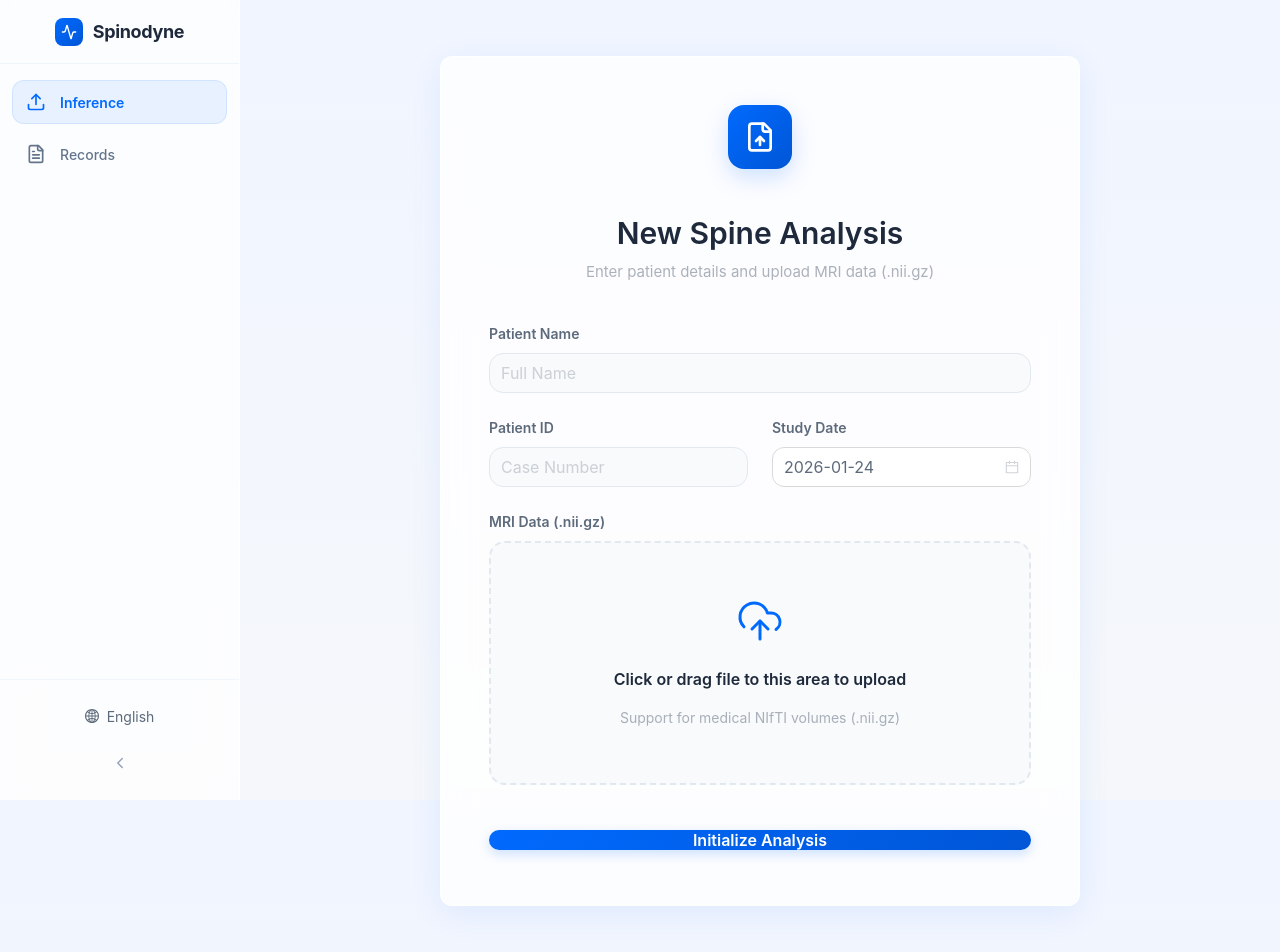
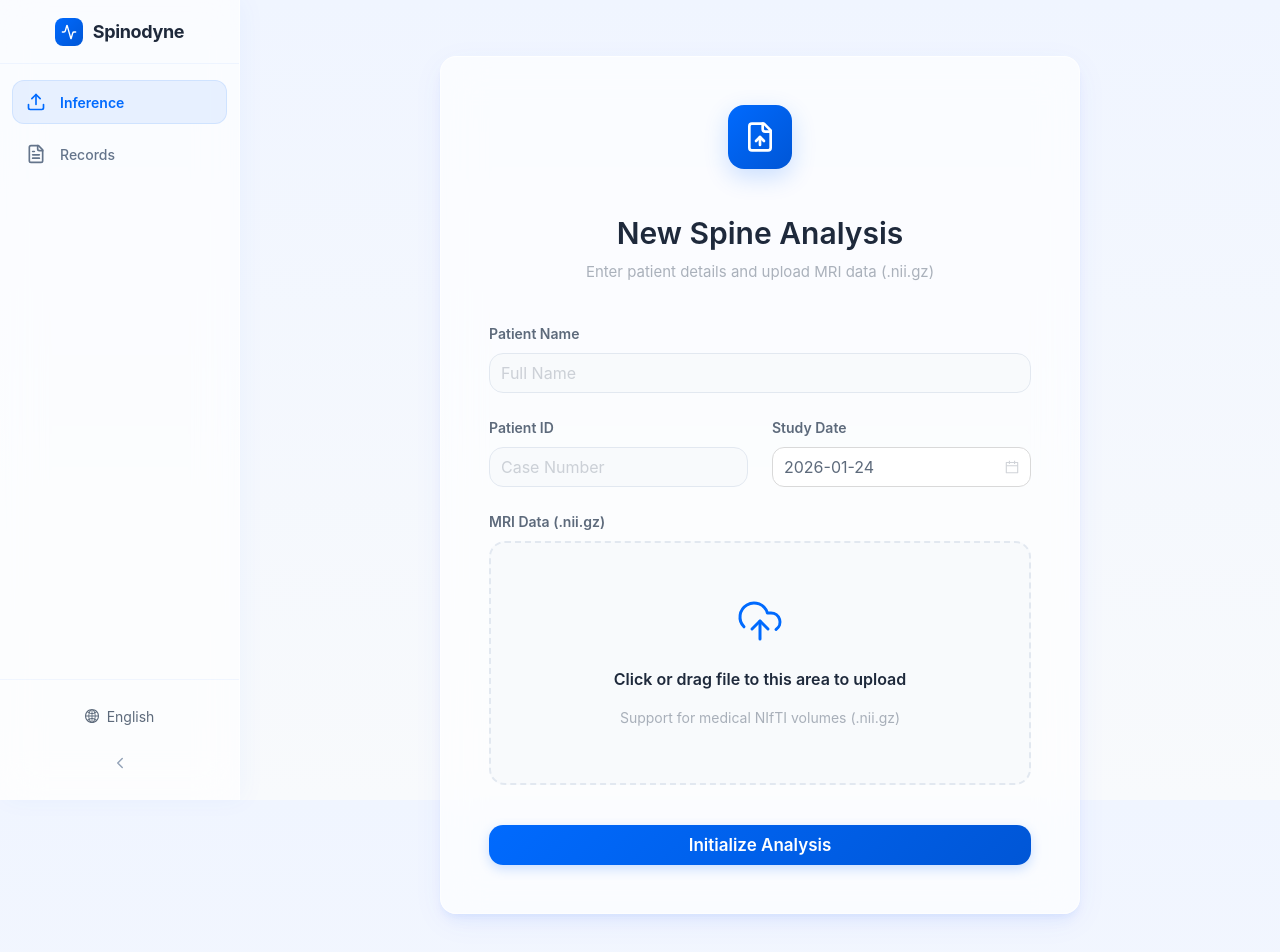
Before and after one commit to Albertzry/Spinodyne, a React (Vite) app in the folder frontend/: page /inference in a window 1280 px wide. Shown: the top 952 px of the page. Built offline with nearby package versions, Linux system fonts and the light colour scheme.

Commit message:
feat：优化排版

```diff
--- a/frontend/src/index.css
+++ b/frontend/src/index.css
@@ -1,10 +1,14 @@
 :root {
   --brand-primary: #006AFE;
   --brand-gradient: linear-gradient(135deg, #006AFE 0%, #0056D6 100%);
-  --app-bg: linear-gradient(180deg, #F0F5FF 0%, #F5F7FA 100%);
-  --glass-bg: rgba(255, 255, 255, 0.75);
+  --app-bg: linear-gradient(180deg, #F0F5FF 0%, #F8FAFC 100%);
+  --glass-bg: rgba(255, 255, 255, 0.65);
   --glass-border: rgba(255, 255, 255, 0.6);
-  --glass-shadow: 0 8px 32px 0 rgba(0, 106, 254, 0.08);
+  --glass-highlight: rgba(255, 255, 255, 0.8);
+  --glass-shadow:
+    0 4px 6px -1px rgba(0, 106, 254, 0.05),
+    0 10px 15px -3px rgba(0, 106, 254, 0.05),
+    0 8px 32px 0 rgba(0, 106, 254, 0.05);
   --card-shadow: 0 4px 20px -2px rgba(0, 106, 254, 0.08);
   --hover-shadow: 0 10px 25px -5px rgba(0, 106, 254, 0.12);
 }
@@ -23,11 +27,12 @@ body {
 /* Glassmorphism Utility */
 .glass-panel {
   background: var(--glass-bg);
-  backdrop-filter: blur(16px);
-  -webkit-backdrop-filter: blur(16px);
+  backdrop-filter: blur(20px);
+  -webkit-backdrop-filter: blur(20px);
   border: 1px solid var(--glass-border);
+  border-top: 1px solid var(--glass-highlight); /* Top highlight simulating light */
   box-shadow: var(--glass-shadow);
-  border-radius: 12px;
+  border-radius: 16px;
 }
 
 /* Custom Component Overrides */
--- a/frontend/src/layouts/MainLayout.tsx
+++ b/frontend/src/layouts/MainLayout.tsx
@@ -44,9 +44,11 @@ const MainLayout: React.FC<MainLayoutProps> = ({ children }) => {
           top: 0,
           bottom: 0,
           zIndex: 100,
-          background: 'rgba(255, 255, 255, 0.8)',
+          background: 'rgba(255, 255, 255, 0.65)',
           backdropFilter: 'blur(20px)',
-          borderRight: '1px solid rgba(0, 106, 254, 0.1)',
+          WebkitBackdropFilter: 'blur(20px)',
+          borderRight: '1px solid rgba(255, 255, 255, 0.6)',
+          boxShadow: '4px 0 24px rgba(0, 106, 254, 0.04)',
           display: 'flex',
           flexDirection: 'column'
         }}
--- a/frontend/src/pages/Inference.tsx
+++ b/frontend/src/pages/Inference.tsx
@@ -96,7 +96,6 @@ const Inference: React.FC = () => {
             width: '100%',
             maxWidth: 640,
             padding: '48px',
-            background: 'rgba(255, 255, 255, 0.8)',
           }}
         >
           <MotionContainer>
@@ -200,9 +199,11 @@ const Inference: React.FC = () => {
                     loading={loading}
                     block
                     style={{
-                      height: 54,
-                      fontSize: 16,
+                      height: 68,
+                      fontSize: 17,
                       fontWeight: 600,
+                      padding: '10px 32px',
+                      lineHeight: 1.2,
                     }}
                   >
                     {loading ? t('inferencePage.processing') : t('inferencePage.initialize')}
--- a/frontend/src/pages/Records.tsx
+++ b/frontend/src/pages/Records.tsx
@@ -182,7 +182,7 @@ const Records: React.FC = () => {
 
   return (
     <PageTransition>
-      <MotionCard className="glass-panel" noHoverLift style={{ padding: '40px', background: 'rgba(255, 255, 255, 0.8)', minHeight: 'calc(100vh - 128px)' }}>
+      <MotionCard className="glass-panel" noHoverLift style={{ padding: '40px', minHeight: 'calc(100vh - 128px)' }}>
         <MotionContainer>
           <div style={{ display: 'flex', justifyContent: 'space-between', alignItems: 'center', marginBottom: 32 }}>
             <Space size={12}>
```
